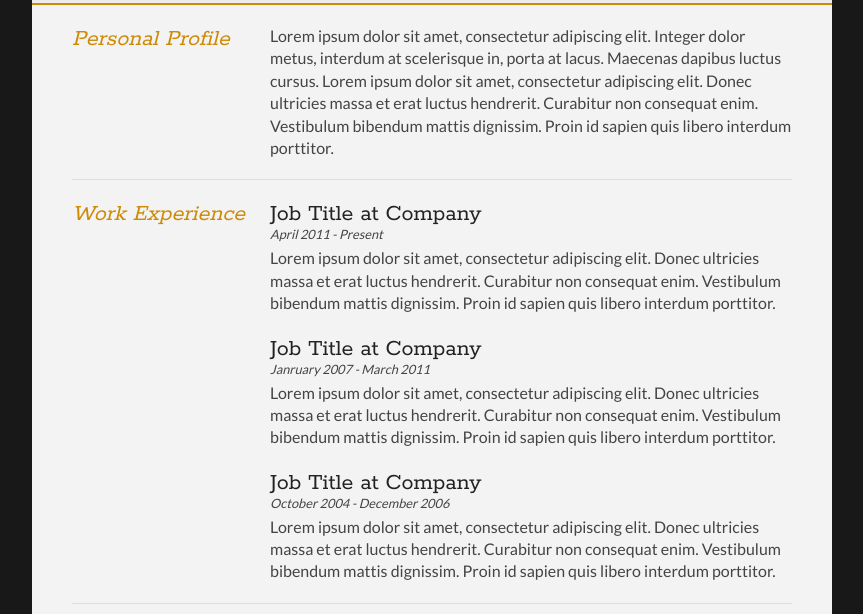
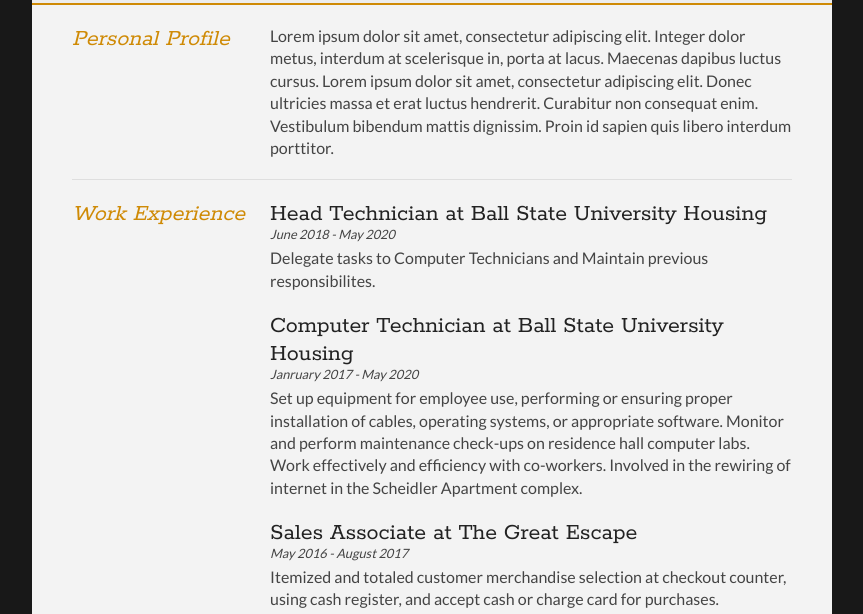
Before and after one commit to Tommy-cmd/Tommy-cmd.github.io, a plain HTML site: page index.html in a window 1280 px wide. Shown: the part 153-767 px from the top of the page, without its empty margins (208-1071 px from the left). Drawn offline with Linux system fonts and the light colour scheme.

Commit message:
work experiences

```diff
--- a/index.html
+++ b/index.html
@@ -54,21 +54,21 @@
 
 			<div class="sectionContent">
 				<article>
-					<h2>Job Title at Company</h2>
-					<p class="subDetails">April 2011 - Present</p>
-					<p>Lorem ipsum dolor sit amet, consectetur adipiscing elit. Donec ultricies massa et erat luctus hendrerit. Curabitur non consequat enim. Vestibulum bibendum mattis dignissim. Proin id sapien quis libero interdum porttitor.</p>
+					<h2>Head Technician at Ball State University Housing</h2>
+					<p class="subDetails">June 2018 - May 2020</p>
+					<p>Delegate tasks to Computer Technicians and Maintain previous responsibilites.</p>
 				</article>
 
 				<article>
-					<h2>Job Title at Company</h2>
-					<p class="subDetails">Janruary 2007 - March 2011</p>
-					<p>Lorem ipsum dolor sit amet, consectetur adipiscing elit. Donec ultricies massa et erat luctus hendrerit. Curabitur non consequat enim. Vestibulum bibendum mattis dignissim. Proin id sapien quis libero interdum porttitor.</p>
+					<h2>Computer Technician at Ball State University Housing</h2>
+					<p class="subDetails">Janruary 2017 - May 2020</p>
+					<p>Set up equipment for employee use, performing or ensuring proper installation of cables, operating systems, or appropriate software. Monitor and perform maintenance check-ups on residence hall computer labs. Work effectively and efficiency with co-workers. Involved in the rewiring of internet in the Scheidler Apartment complex.</p>
 				</article>
 
 				<article>
-					<h2>Job Title at Company</h2>
-					<p class="subDetails">October 2004 - December 2006</p>
-					<p>Lorem ipsum dolor sit amet, consectetur adipiscing elit. Donec ultricies massa et erat luctus hendrerit. Curabitur non consequat enim. Vestibulum bibendum mattis dignissim. Proin id sapien quis libero interdum porttitor.</p>
+					<h2>Sales Associate at The Great Escape</h2>
+					<p class="subDetails">May 2016 - August 2017</p>
+					<p>Itemized and totaled customer merchandise selection at checkout counter, using cash register, and accept cash or charge card for purchases. Answered customers' questions about merchandise and advised customers on merchandise selection. Stored items in an orderly and accessible manner in warehouses, supply rooms, or other areas.</p>
 				</article>
 			</div>
 			<div class="clear"></div>
```
